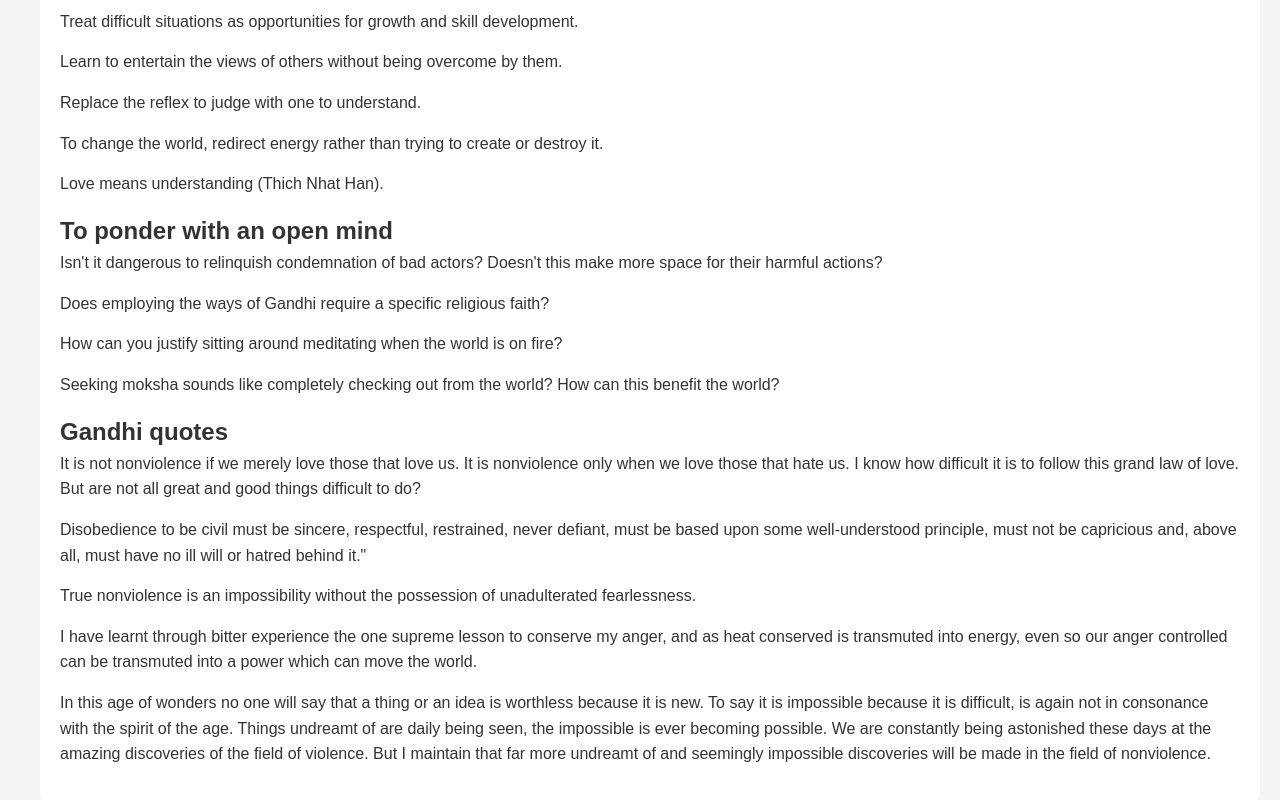
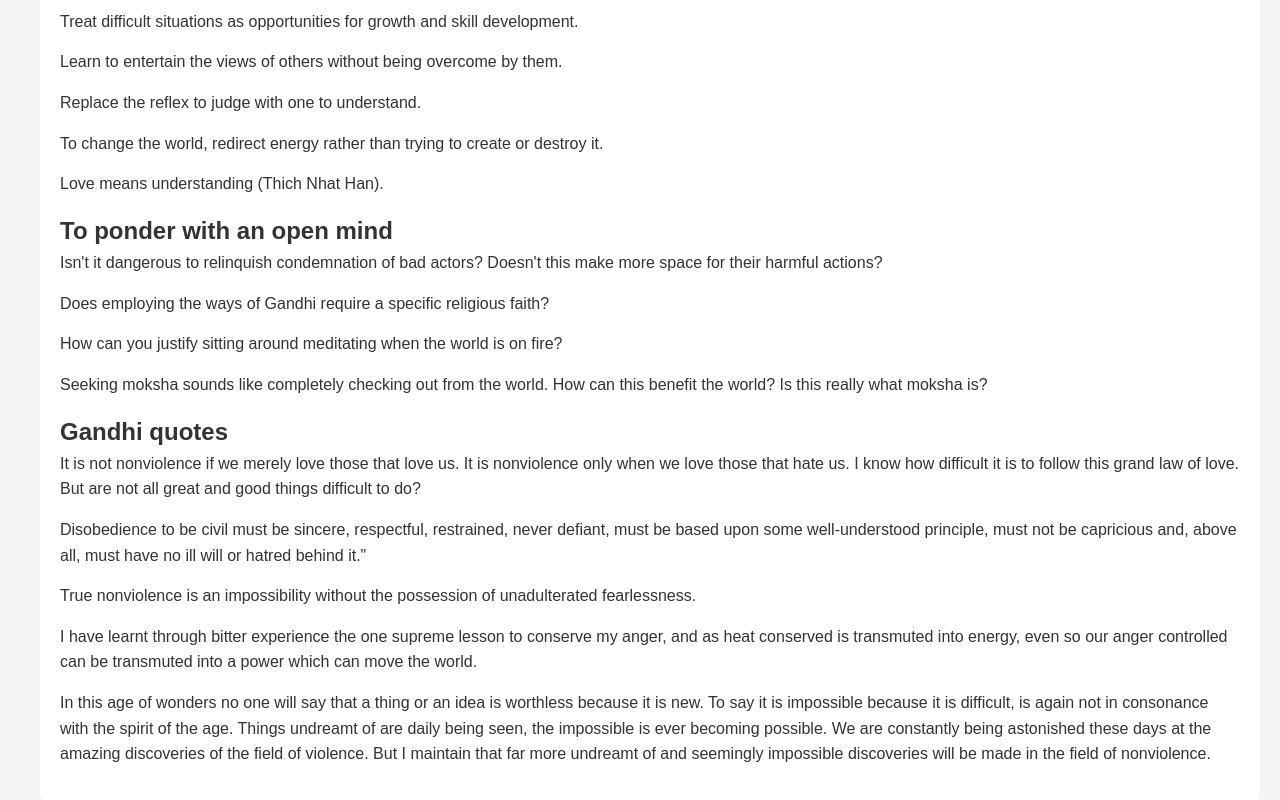
Before and after one commit to gandhitheman/gandhitheman.github.io, a plain HTML site: page index.html in a window 1280 px wide. Shown: the part 1206-2006 px from the top of the page. Drawn offline with Linux system fonts and the light colour scheme.

Commit message:
Update index.html

```diff
--- a/index.html
+++ b/index.html
@@ -88,7 +88,7 @@
 
             <p>How can you justify sitting around meditating when the world is on fire?</p>
 
-            <p>Seeking moksha sounds like completely checking out from the world? How can this benefit the world?</p>
+            <p>Seeking moksha sounds like completely checking out from the world. How can this benefit the world? Is this really what moksha is?</p>
 
             <h2>Gandhi quotes</h2>
 
```
